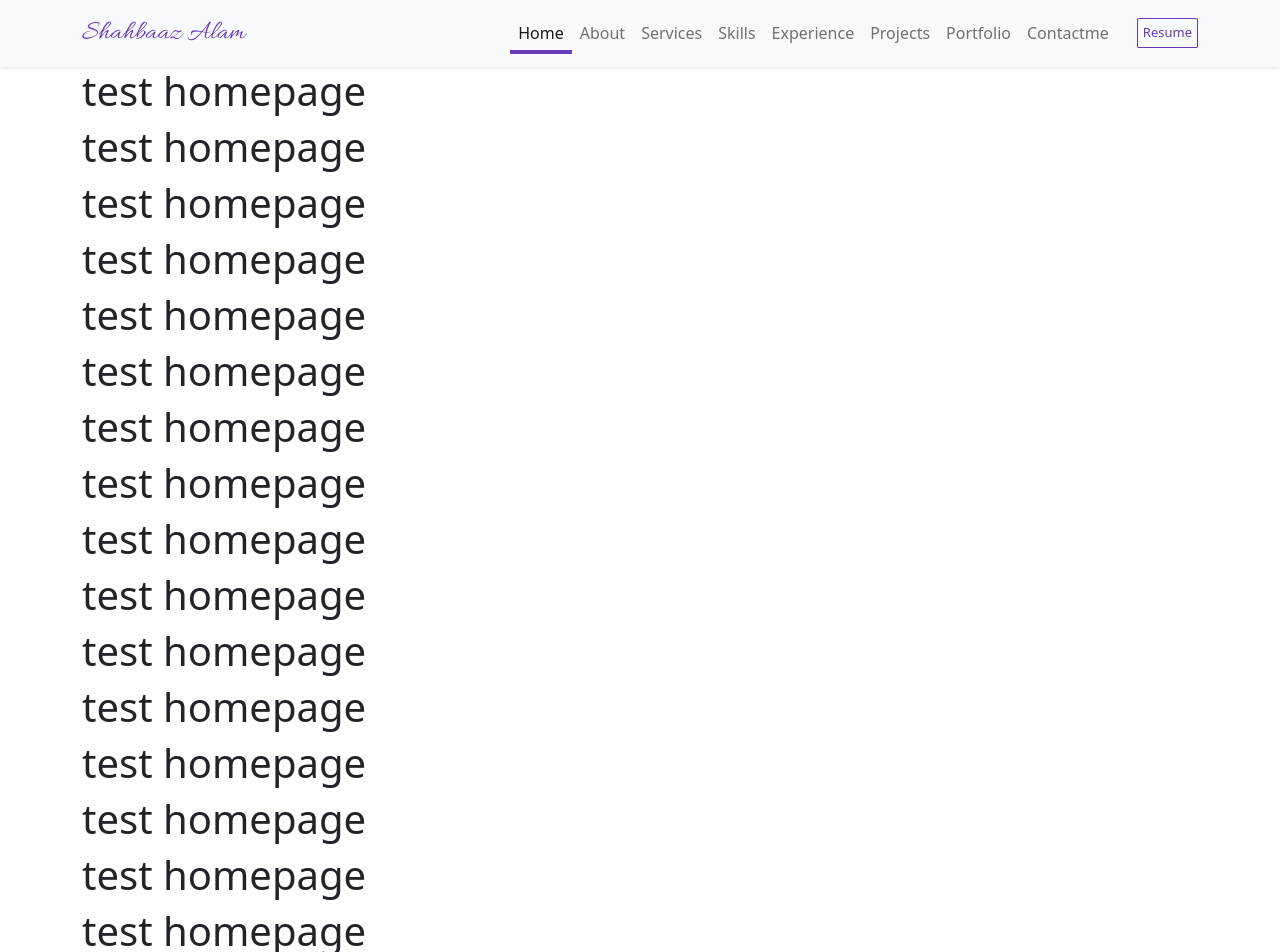
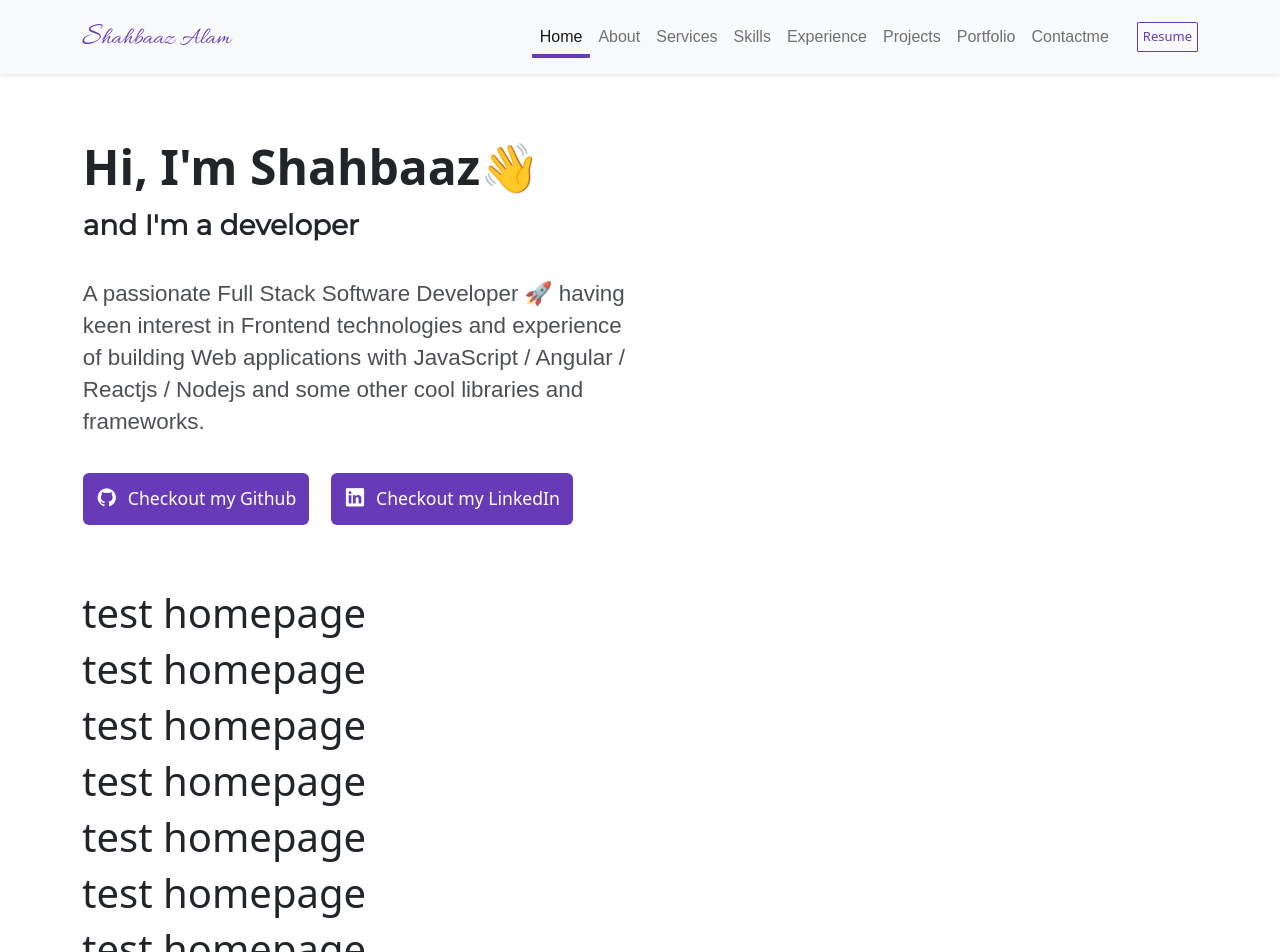
Before and after one commit to ShahbaazX786/angular-portfolio, an Angular app in the folder p2022/: page /home in a window 1280 px wide. Shown: the top 952 px of the page. Built offline with nearby package versions, Linux system fonts and the light colour scheme.

Commit message:
CL:1.15- Added hero section(half done) step1 of homepage

```diff
--- a/p2022/src/app/app-routing.module.ts
+++ b/p2022/src/app/app-routing.module.ts
@@ -1,3 +1,4 @@
+import { HeroComponent } from './hero/hero.component';
 import { ServicesComponent } from './services/services.component';
 import { AboutComponent } from './about/about.component';
 import { PnfComponent } from './pnf/pnf.component';
@@ -12,6 +13,7 @@ const routes: Routes = [
   { path: '', redirectTo:'/home',pathMatch:'full' },
   { path: 'header', component: HeaderComponent },
   { path: 'footer', component: FooterComponent },
+  { path: 'hero', component: HeroComponent },
   { path: 'about', component: AboutComponent },
   { path: 'services', component: ServicesComponent },
   { path: '**', component: PnfComponent},
--- a/p2022/src/app/app.module.ts
+++ b/p2022/src/app/app.module.ts
@@ -9,6 +9,7 @@ import { FooterComponent } from './shared/footer/footer.component';
 import { PnfComponent } from './pnf/pnf.component';
 import { AboutComponent } from './about/about.component';
 import { ServicesComponent } from './services/services.component';
+import { HeroComponent } from './hero/hero.component';
 
 @NgModule({
   declarations: [
@@ -18,7 +19,8 @@ import { ServicesComponent } from './services/services.component';
     FooterComponent,
     PnfComponent,
     AboutComponent,
-    ServicesComponent
+    ServicesComponent,
+    HeroComponent
   ],
   imports: [
     BrowserModule,
--- /dev/null
+++ b/p2022/src/app/hero/hero.component.css
@@ -0,0 +1,44 @@
+@import url('https://fonts.googleapis.com/css2?family=Allura&family=Montserrat:wght@300;400&display=swap');
+
+.container{
+  padding: 5% 1%;
+}
+
+.hero-heading{
+  font-size: 3rem;
+  font-weight: bold;
+  padding-bottom: 1%;
+}
+
+.typewriter{
+  font-family: 'Montserrat',sans-serif;
+  padding-bottom: 5%;
+  font-weight: bolder;
+}
+
+.intro-bio{
+  line-height: 2rem;
+  font-size: 1.4rem;
+  font-family: sans-serif;
+  font-weight: normal;
+  opacity: 0.8;
+  padding-bottom: 5%;
+}
+
+.btn{
+  text-align: center;
+  color: white;
+  background-color: #673ab7;
+  margin-right: 4%;
+  font-size: 1.1rem;
+  padding-bottom: 2%;
+}
+
+.btn:hover {
+  border: 2px solid black;
+}
+
+.ico{
+  font-size: 22px;
+  padding-right: 10px;
+}
--- /dev/null
+++ b/p2022/src/app/hero/hero.component.html
@@ -0,0 +1,16 @@
+<div class="container" id="homesection">
+  <div class="row">
+    <div class="hero-text col-lg-6">
+      <div class="text-wrapper">
+        <h1 class="hero-heading">Hi, I'm Shahbaaz<span class="wave-hand">👋</span></h1>
+        <h3 class="typewriter">and I'm a developer</h3>
+        <h6 class="intro-bio">A passionate Full Stack Software Developer 🚀 having keen interest in Frontend technologies and experience of
+        building Web applications with JavaScript / Angular / Reactjs / Nodejs and some other cool libraries and frameworks.</h6>
+      </div>
+      <div class="buttons">
+        <button class="btn"><i class="uil uil-github ico"></i>Checkout my Github</button>
+        <button class="btn"><i class="uil uil-linkedin ico"></i>Checkout my LinkedIn</button>
+      </div>
+    </div>
+  </div>
+</div>
--- /dev/null
+++ b/p2022/src/app/hero/hero.component.ts
@@ -0,0 +1,15 @@
+import { Component, OnInit } from '@angular/core';
+
+@Component({
+  selector: 'app-hero',
+  templateUrl: './hero.component.html',
+  styleUrls: ['./hero.component.css']
+})
+export class HeroComponent implements OnInit {
+
+  constructor() { }
+
+  ngOnInit(): void {
+  }
+
+}
--- a/p2022/src/app/homepage/homepage.component.html
+++ b/p2022/src/app/homepage/homepage.component.html
@@ -1,28 +1,4 @@
-<div class="container">
-  <h1>test homepage</h1>
-  <h1>test homepage</h1>
-  <h1>test homepage</h1>
-  <h1>test homepage</h1>
-  <h1>test homepage</h1>
-  <h1>test homepage</h1>
-  <h1>test homepage</h1>
-  <h1>test homepage</h1>
-  <h1>test homepage</h1>
-  <h1>test homepage</h1>
-  <h1>test homepage</h1>
-  <h1>test homepage</h1>
-  <h1>test homepage</h1>
-  <h1>test homepage</h1>
-  <h1>test homepage</h1>
-  <h1>test homepage</h1>
-  <h1>test homepage</h1>
-  <h1>test homepage</h1>
-  <h1>test homepage</h1>
-  <h1>test homepage</h1>
-  <h1>test homepage</h1>
-  <h1>test homepage</h1>
-  <h1>test homepage</h1>
-  <h1>test homepage</h1>
-  <h1>test homepage</h1>
+<div class="homepage">
+  <app-hero></app-hero>
+  <app-about></app-about>
 </div>
-<app-about></app-about>
--- a/p2022/src/app/shared/header/header.component.css
+++ b/p2022/src/app/shared/header/header.component.css
@@ -11,20 +11,32 @@
   box-shadow: 0px 2px 4px rgb(235, 235, 235);
 }
 
-.container{
-  /* margin: 0 3%; */
+/* .container{
+  margin: 0 3%;
+} */
+
+.s{
+  font-family: 'Allura', cursive;
+  font-weight: light;
+  font-size: 2rem;
+  color: #673ab7;
 }
 
 .navbar-brand {
   font-family: 'Allura', cursive;
   font-weight: light;
-  font-size: 1.7rem;
+  font-size: 1.5rem;
   /* padding-left: 5%; */
   color: #673ab7;
 }
 
 .hidden{
   display: none;
+}
+
+li a{
+  font-family: sans-serif;
+  /* font-weight: 400; */
 }
 
 li .active{
--- a/p2022/src/app/shared/header/header.component.html
+++ b/p2022/src/app/shared/header/header.component.html
@@ -1,6 +1,6 @@
 <nav class="navbar navbar-expand-lg bg-light ">
   <div class="container">
-    <a class="navbar-brand" href="#">Shahbaaz Alam</a>
+    <a class="navbar-brand" routerLink="/home"><span class="s">S</span>hahbaaz Alam</a>
     <button class="navbar-toggler" type="button" data-bs-toggle="collapse" data-bs-target="#navbarSupportedContent"
       aria-controls="navbarSupportedContent" aria-expanded="false" aria-label="Toggle navigation">
       <span class="navbar-toggler-icon"></span>
```
Also changed, not shown: 1 other file (tests, documents, lock files or other folders).
